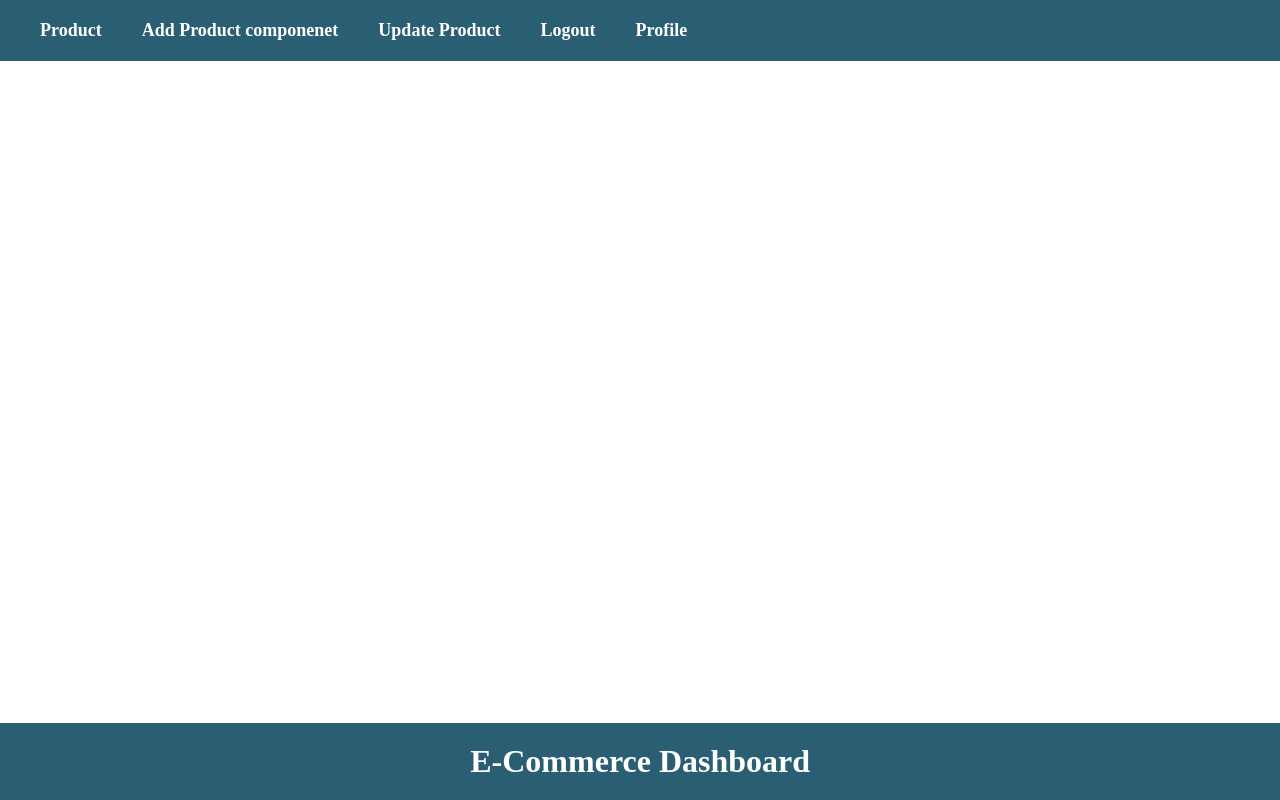
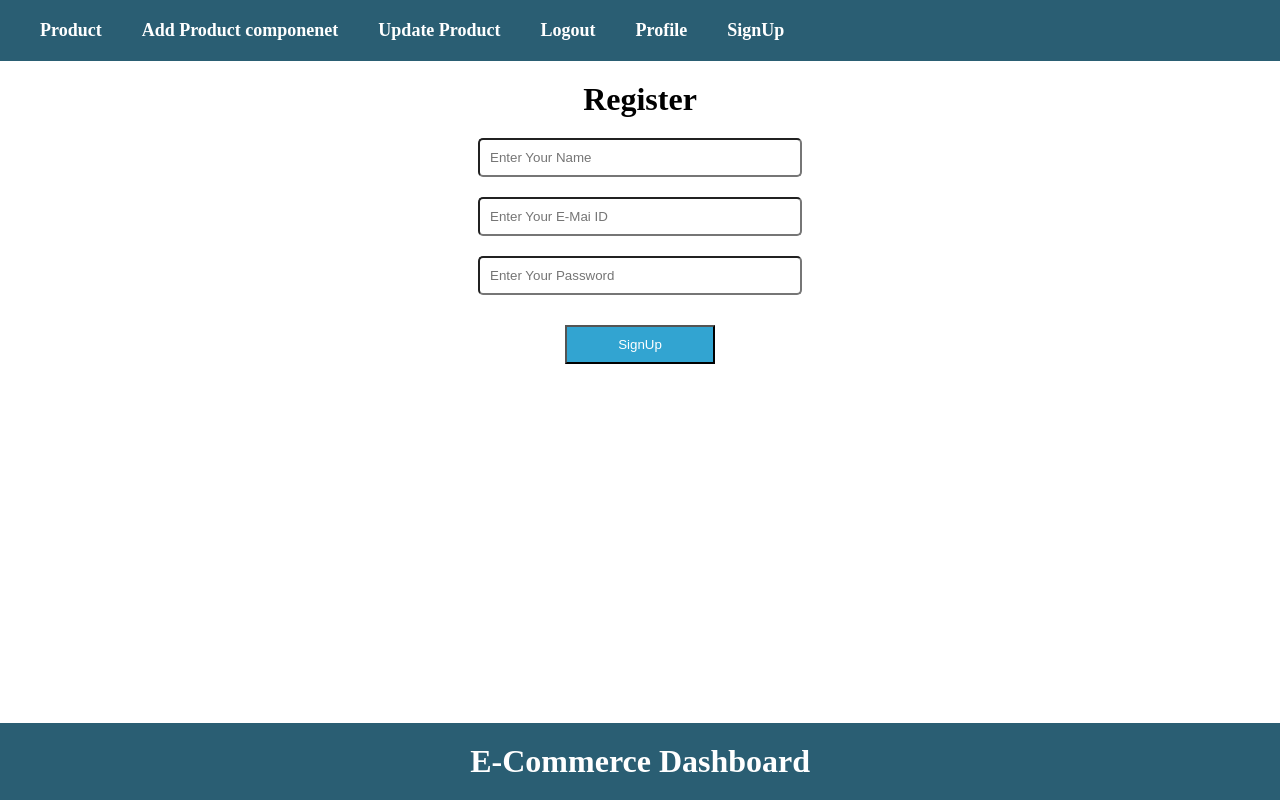
Before and after one commit to ritikprakash9/E-Commerce-Dashboard, a React (Create React App) app in the folder E-Dashboard/frontend/: page /signup in a window 1280 px wide. Built offline with nearby package versions, Linux system fonts and the light colour scheme.

Commit message:
Add: signup button

```diff
--- a/E-Dashboard/frontend/src/App.js
+++ b/E-Dashboard/frontend/src/App.js
@@ -1,7 +1,8 @@
 import logo from "./logo.svg";
 import "./App.css";
 import Nav from "./components/Nav";
-import Footer from './components/Footer';
+import Footer from "./components/Footer";
+import Signup from "./components/SignUp";
 
 import { BrowserRouter, Route, Routes } from "react-router-dom";
 
@@ -31,9 +32,11 @@ function App() {
             path="/profile"
             element={<h1 className="nav-desc">Profile Component</h1>}
           />
+
+          <Route path="/signup" element={<Signup/>} />
         </Routes>
       </BrowserRouter>
-      <Footer/>
+      <Footer />
     </div>
   );
 }
--- a/E-Dashboard/frontend/src/components/Nav.js
+++ b/E-Dashboard/frontend/src/components/Nav.js
@@ -11,6 +11,7 @@ function Nav()
                 <li> <Link to = "/updateproduct"> Update Product</Link> </li>
                 <li> <Link to = "/logout"> Logout </Link> </li>
                 <li> <Link to = "/profile"> Profile </Link> </li>
+                <li> <Link to = "/signup">SignUp</Link> </li>
             </ul>
         </>
     )
--- /dev/null
+++ b/E-Dashboard/frontend/src/components/SignUp.css
@@ -0,0 +1,25 @@
+.registeration-page{
+    display: flex;
+    align-items: center;
+    justify-content: center;
+    flex-direction: column;
+}
+
+.registeration-page h1{
+    margin-top: 20px;
+}
+
+.inpBox{
+    margin-top: 20px;
+    padding: 10px;
+    border-radius: 5px;
+    width: 300px;
+}
+
+.res-btn{
+    width: 150px;
+    padding: 10px 20px;
+    margin-top: 30px;
+    background-color: rgb(50, 164, 209);
+    color: white;
+}
--- /dev/null
+++ b/E-Dashboard/frontend/src/components/SignUp.js
@@ -0,0 +1,31 @@
+import React from "react";
+import "./SignUp.css";
+
+const Signup = () => {
+    return (
+        <div >
+            <div className="registeration-page">
+                <h1>Register</h1>
+
+                <input
+                    className="inpBox"
+                    type="name"
+                    placeholder="Enter Your Name"
+                ></input>
+                <input
+                    className="inpBox"
+                    type="email"
+                    placeholder="Enter Your E-Mai ID"
+                ></input>
+                <input
+                    className="inpBox"
+                    type="passoword"
+                    placeholder="Enter Your Password"
+                ></input>
+                <button className="res-btn">SignUp</button>
+            </div>
+        </div>
+    );
+};
+
+export default Signup;
```
